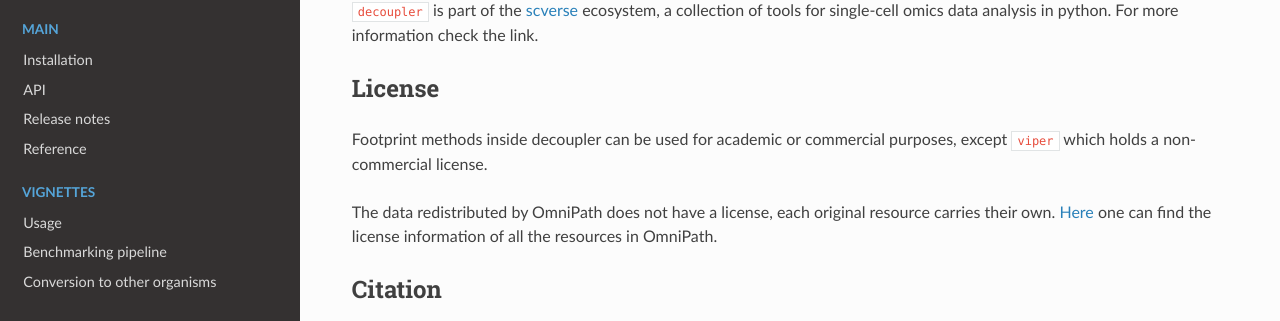
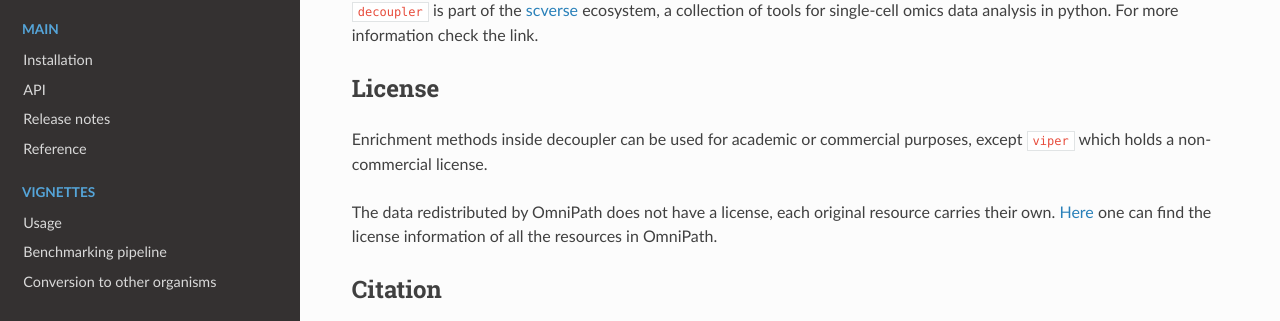
Before and after one commit to saezlab/decoupler-py, a Sphinx documentation site: the page built from docs/source/index.rst, in a window 1280 px wide and 900 px high, scrolled down 869 px. Shown: the part 305-626 px from the top of the window. Built offline with Sphinx 7.4.7 and the Read the Docs theme 2.0.0, drawn with Linux system fonts in a browser that asks for light colours; pages that are not in the unit, such as notebooks, are missing from menus.

```diff
--- a/docs/source/index.rst
+++ b/docs/source/index.rst
@@ -50,7 +50,7 @@ For more information check the link.
 
 License
 -------
-Footprint methods inside decoupler can be used for academic or commercial purposes, except ``viper`` which holds a non-commercial license.
+Enrichment methods inside decoupler can be used for academic or commercial purposes, except ``viper`` which holds a non-commercial license.
 
 The data redistributed by OmniPath does not have a license, each original resource carries their own.
 `Here <https://omnipathdb.org/info>`_ one can find the license information of all the resources in OmniPath.
```
Also changed, not shown: README.md (+1 -1 lines).
